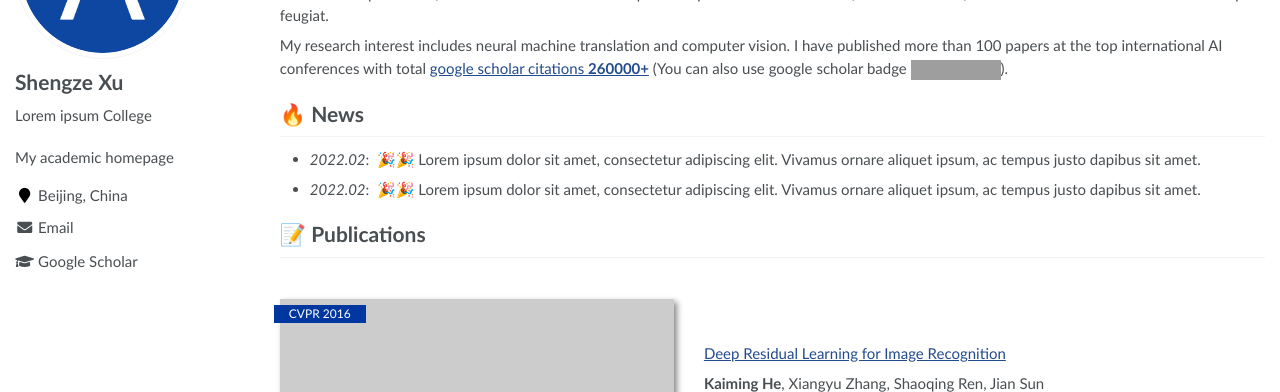
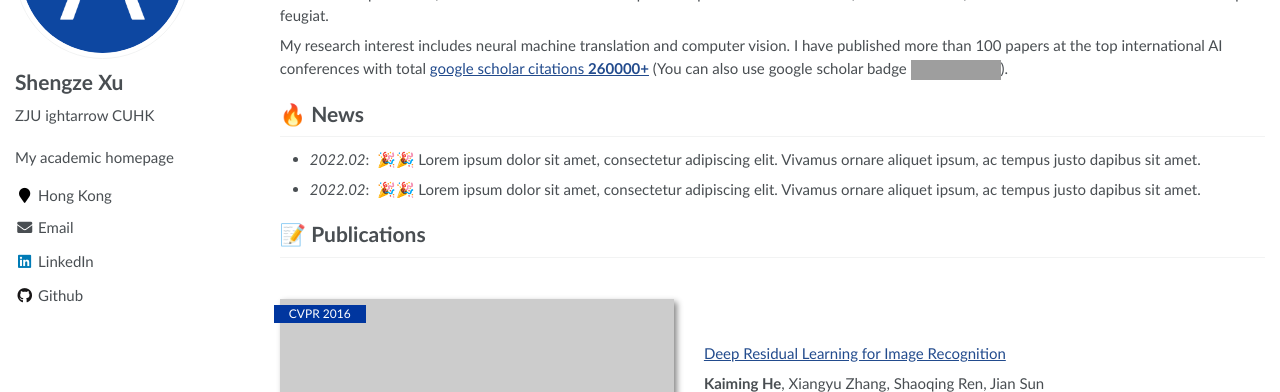
Before and after one commit to shengze-xu/shengze-xu.github.io, a Jekyll site: the page built from _pages/about.md, in a window 1280 px wide. Shown: the part 207-599 px from the top of the page. Built offline with Jekyll 4.4.1, drawn with Linux system fonts in a browser that asks for light colours; grey boxes are pictures that could not be loaded.

Commit message:
Update _config.yml

```diff
--- a/_config.yml
+++ b/_config.yml
@@ -23,13 +23,13 @@ baidu_site_verification  :  # get baidu_site_verification from https://ziyuan.ba
 author:
   name             : "Shengze Xu"
   avatar           : "images/android-chrome-512x512.png"
-  bio              : "Lorem ipsum College"
-  location         : "Beijing, China"
+  bio              : "ZJU \rightarrow CUHK"
+  location         : "Hong Kong"
   employer         :
   pubmed           :
-  googlescholar    : "https://scholar.google.com/citations?user=YOUR_GOOGLE_SCHOLAR_ID"
-  email            : "Lorem@ipsum.com"
-  researchgate     :  # e.g., "https://www.researchgate.net/profile/yourprofile"
+  googlescholar    :
+  email            : "szxu@math.cuhk.edu.hk"
+  researchgate     :
   uri              :
   bitbucket        :
   codepen          :
@@ -37,13 +37,13 @@ author:
   flickr           :
   facebook         :
   foursquare       :
-  github           : # e.g., "github username"
+  github           : "https://github.com/shengze-xu"
   google_plus      :
   keybase          :
   instagram        :
-  impactstory      : # e.g., "https://profiles.impactstory.org/u/xxxx-xxxx-xxxx-xxxx"
+  impactstory      : # e.g.,
   lastfm           :
-  linkedin         : # e.g., "linkedin username"
+  linkedin         : "https://www.linkedin.com/in/shengze-xu-3a2776296/"
   dblp             : # e.g., "https://dblp.org/pid/xx/xxxx.html"
   orcid            : # e.g., "https://orcid.org/xxxx"
   pinterest        :
```
